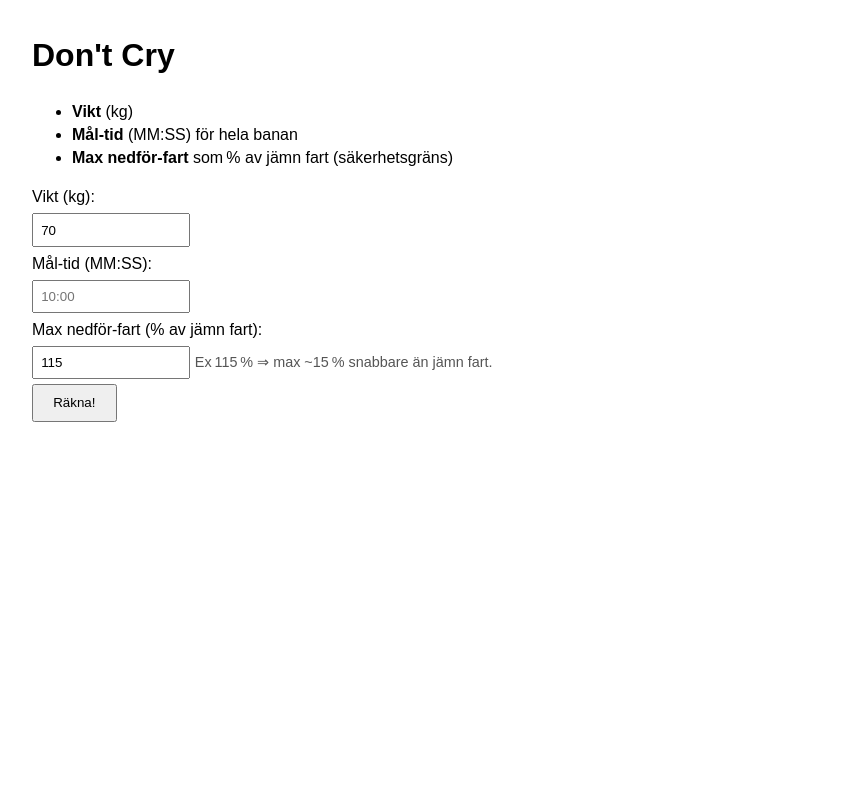
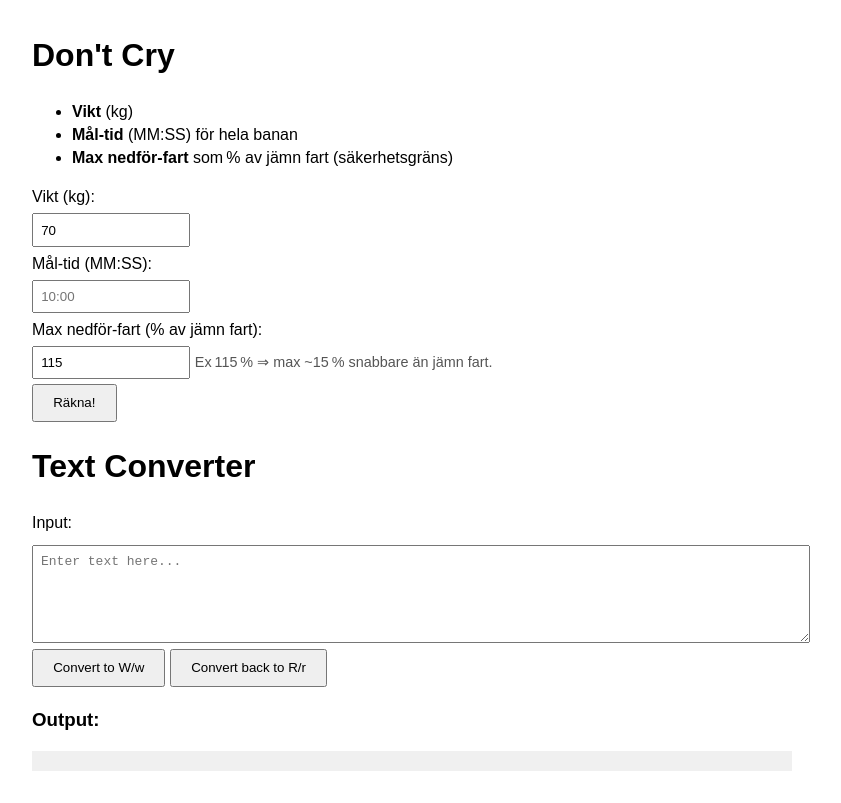
Before and after one commit to Frezzad/DontCry, a plain HTML site: page index.html in a window 1280 px wide. Shown: the whole page, without its empty margins (228-1069 px from the left). Drawn offline with Linux system fonts and the light colour scheme.

Commit message:
Update index.html

```diff
--- a/index.html
+++ b/index.html
@@ -11,6 +11,19 @@
     th, td {border: 1px solid #ccc; padding: .55rem; text-align: center}
     thead {background: #f5f5f5}
     .hint {font-size: .9rem; color: #555}
+    textarea {
+      width: 100%;
+      height: 80px;
+      margin-top: 10px;
+      padding: 8px;
+      font-size: 1em;
+    }
+    .output {
+      background-color: #f0f0f0;
+      padding: 10px;
+      margin-top: 10px;
+      white-space: pre-wrap;
+    }
   </style>
 </head>
 <body>
@@ -32,7 +45,30 @@
 
   <div id="results"></div>
 
+<h1>Text Converter</h1>
+  <label for="inputText">Input:</label>
+  <textarea id="inputText" placeholder="Enter text here..."></textarea>
+
+  <br/>
+  <button onclick="convertToW()">Convert to W/w</button>
+  <button onclick="convertToR()">Convert back to R/r</button>
+
+  <h3>Output:</h3>
+  <div id="outputText" class="output"></div>
+
   <script>
+
+    function convertToW() {
+      const input = document.getElementById("inputText").value;
+      const converted = input.replace(/R/g, "W").replace(/r/g, "w");
+      document.getElementById("outputText").innerText = converted;
+    }
+
+    function convertToR() {
+      const input = document.getElementById("inputText").value;
+      const converted = input.replace(/W/g, "R").replace(/w/g, "r");
+      document.getElementById("outputText").innerText = converted;
+    }
   // ======== Ban‑segment: distans (km) + höjdförändring (m) ========
   const segments = [
     {name: "Platt",  dist: 1.5, climb: 0},
```
